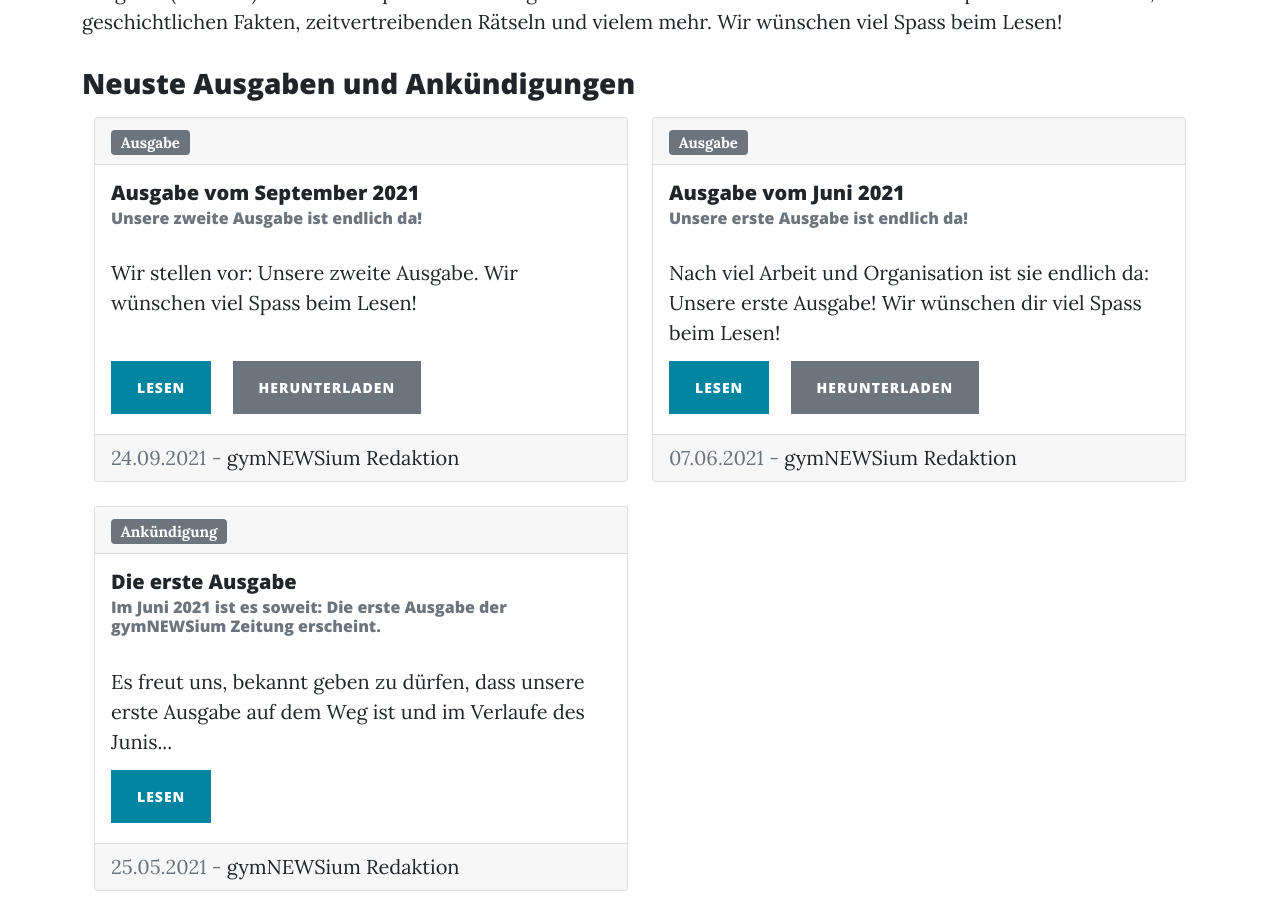
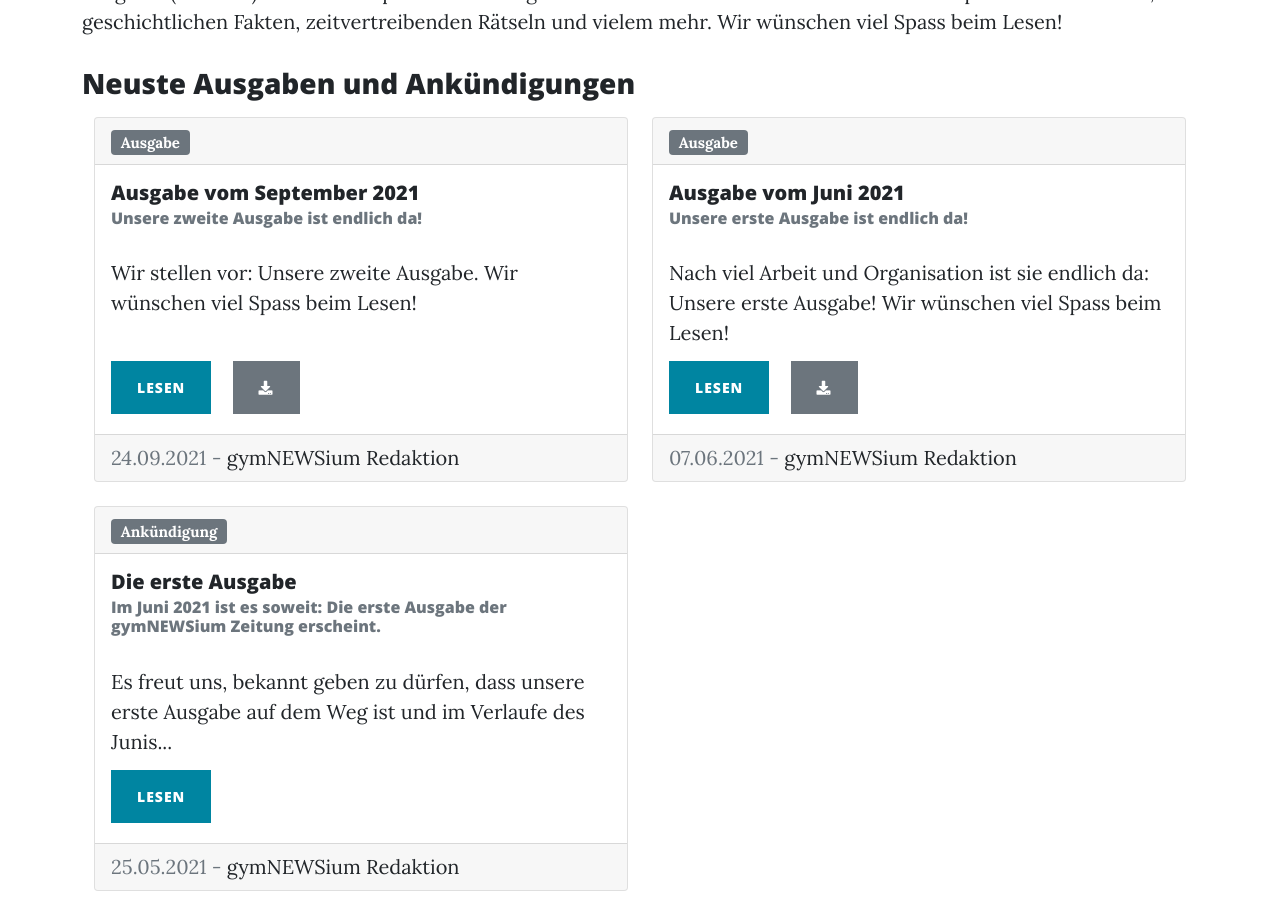
Before and after one commit to gymnewsium/gymnewsium.github.io, a Jekyll site: the page built from pages/home.html, in a window 1280 px wide and 900 px high, scrolled down 879 px. Built offline with Jekyll 4.4.1, drawn with Linux system fonts in a browser that asks for light colours; nearby versions of some CDN libraries.

Commit message:
Small changes and fixes

```diff
--- a/404.html
+++ b/404.html
@@ -1,9 +1,7 @@
 ---
 layout: default
-header_image: 404.jpg
 title: 404 - Nicht gefunden
 description: Diese Seite existiert leider nicht
-last_modified_at: 2021-05-24 13:45:00 +0200
 sitemap: false
 noindex: true
 ---
--- a/_includes/postlist.html
+++ b/_includes/postlist.html
@@ -23,12 +23,19 @@
                         <div class="position-absolute" style="bottom: 1em;">
                             <a href="{{ post.url }}" class="btn btn-primary card-link">{{ post.readbuttontext | default:"Lesen"}}</a>
                             {% if post.download %}
-                                <a href="{{ post.download }}" class="btn btn-secondary card-link">Herunterladen</a>
+                                <a href="{{ post.download }}" class="btn btn-secondary card-link">
+                                    <abbr title="Hier klicken, um die Ausgabe herunterzuladen.">
+                                        <i class="fas fa-download"></i>
+                                    </abbr>
+                                </a>
                             {% endif %}
                         </div>
                     </div>
                     <div class="card-footer text-muted">
-                        {{ post.date | date: "%d.%m.%Y" }} - <a href="/about#p-{{ post.author }}">{{ site.data.team[post.author].name }}</a>
+                        {{ post.date | date: "%d.%m.%Y" }}
+                        {% if post.author %}
+                        - <a href="/about#p-{{ post.author }}">{{ site.data.team[post.author].name }}</a>
+                        {% endif %}
                     </div>
                 </div>
             </div>
--- a/_layouts/base.html
+++ b/_layouts/base.html
@@ -3,6 +3,7 @@
 
 <head>
     <meta charset="utf-8">
+    <meta http-equiv="Content-Type" content="text/html; charset=utf-8">
     <meta name="viewport" content="width=device-width, initial-scale=1.0, shrink-to-fit=no">
     <title>{{ page.title }} | {{ site.title }}</title>
     <meta name="description" content="{{ page.meta_description | default: page.description }}">
--- a/_posts/2021-06-07-ausgabe-2021-06.md
+++ b/_posts/2021-06-07-ausgabe-2021-06.md
@@ -18,7 +18,7 @@ meta_description: |
 ---
 
 Nach viel Arbeit und Organisation ist sie endlich da: Unsere erste Ausgabe!
-Wir wünschen dir viel Spass beim Lesen!
+Wir wünschen viel Spass beim Lesen!
 
 <!--more-->
 
--- a/pages/about.html
+++ b/pages/about.html
@@ -4,7 +4,7 @@ layout: default
 header_image: about.jpg
 title: Über uns
 description: Lerne mehr über das Team hinter gymNEWSium
-last_modified_at: 2021-05-25 13:45:00 +0200
+last_modified_at: 2021-11-23 18:00:00 +0100
 ---
 
 <section class="team-boxed">
--- a/pages/home.html
+++ b/pages/home.html
@@ -43,7 +42,7 @@ meta_description: |
     <h3 class="mt-1">Neuste Artikel</h3>
     <div id="neuste-artikel">
         {% assign latest_articles = site.categories["articles"] %}
-        {% include postlist.html posts=latest_articles limit=6 %}
+        {% include postlist.html posts=latest_articles limit=9 %}
     </div>
     <br class="mb-1">
     <div class="clearfix">
```
Also changed, not shown: other parts of pages/home.html (+0 -1 lines), README.md (+2 -2 lines), 1 other file.
